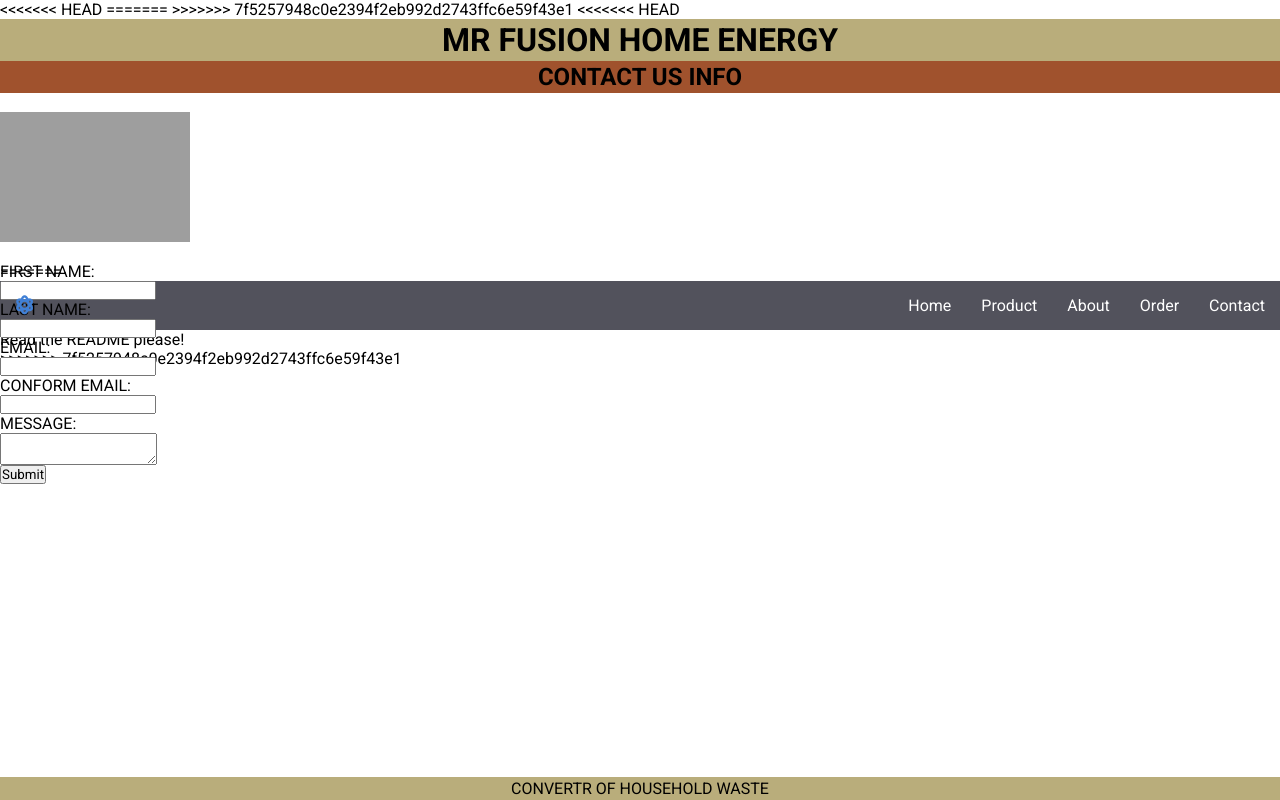
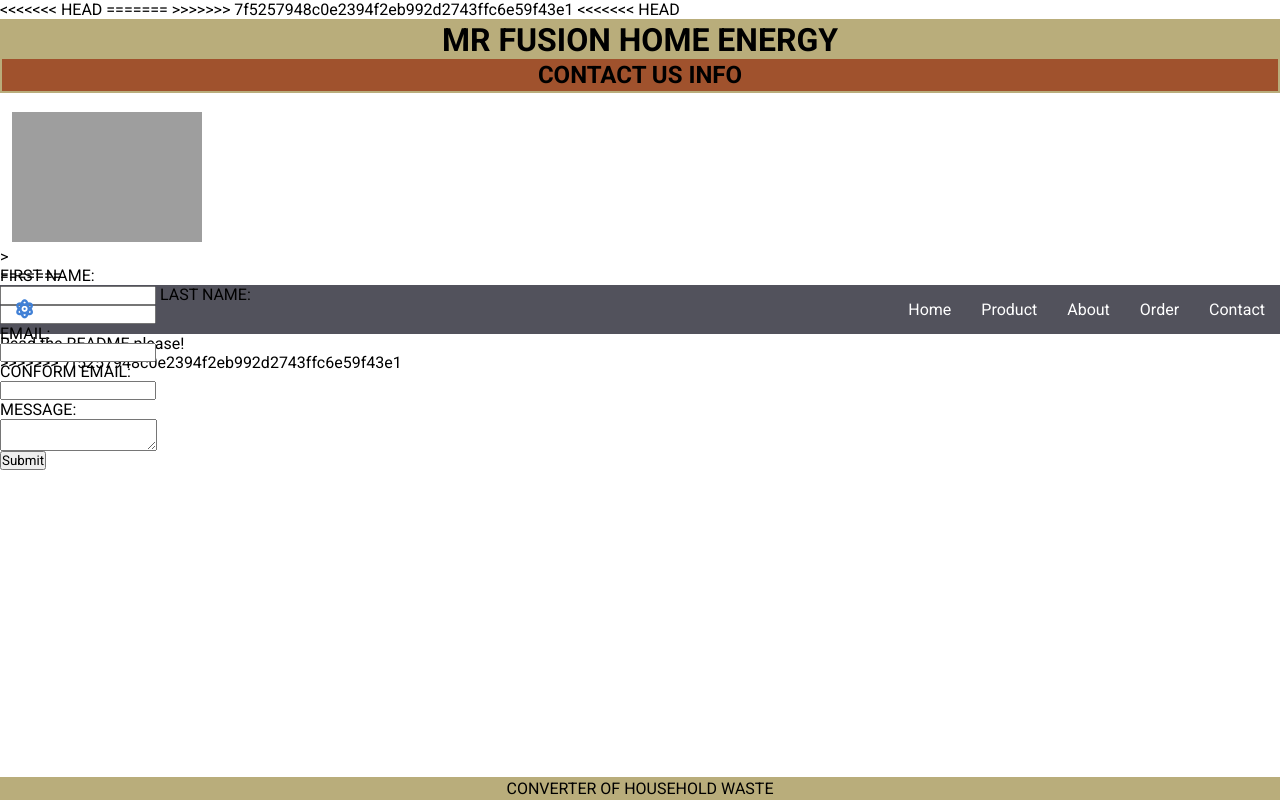
Before and after one commit to CalebRuhm/FEWD-Final-Project, a plain HTML site: page index.html in a window 1280 px wide. Drawn offline with Linux system fonts and the light colour scheme; grey boxes are pictures that could not be loaded.

Commit message:
fixing merge

```diff
--- a/index.html
+++ b/index.html
@@ -14,16 +14,14 @@
 <body>
 <div >
 <h1>MR FUSION HOME ENERGY</h1>
-</div>
 
-
-<div class= "one"> <h2>CONTACT  US  INFO</h2></div> </div> <br>
+<div class= "one"> <h2>CONTACT  US  INFO</h2></div> </div> <br></div>>
 
 <img src="https://quizizz.com/_media/quizzes/17f91b06-b5d3-4e84-b3c6-a5712c657343_900_900" width="190px" height= "150px"> <br>
 
 <form>
     <label for="fname"> FIRST NAME:</label> <br>
-    <input type="text" id="fname" name="fname"><br>
+    <input type="text" id="fname" name="fname">
     <label for="lname">LAST NAME:</label><br>
     <input type="text" id="lname"name="lname"><br>
     <label for="email">EMAIL:</label><br>
@@ -55,7 +53,7 @@
 
 
 
-<div  class="FOOTER"> <P>CONVERTR OF HOUSEHOLD WASTE</P></div>
+<div  class="FOOTER"> <P>CONVERTER OF HOUSEHOLD WASTE</P></div>
 
 
 </body>
--- a/style.css
+++ b/style.css
@@ -12,4 +12,4 @@ background-color: rgb(185,173, 122, 0.993); padding: 2px 2px; position: relative
 div.one {background-color: sienna;text-align: center;}
 
 img {padding-bottom: 20px;}
-form  {position:absolute;margin-right: 50px;}
+form  {position:fixed; flex-direction: column;}
```
